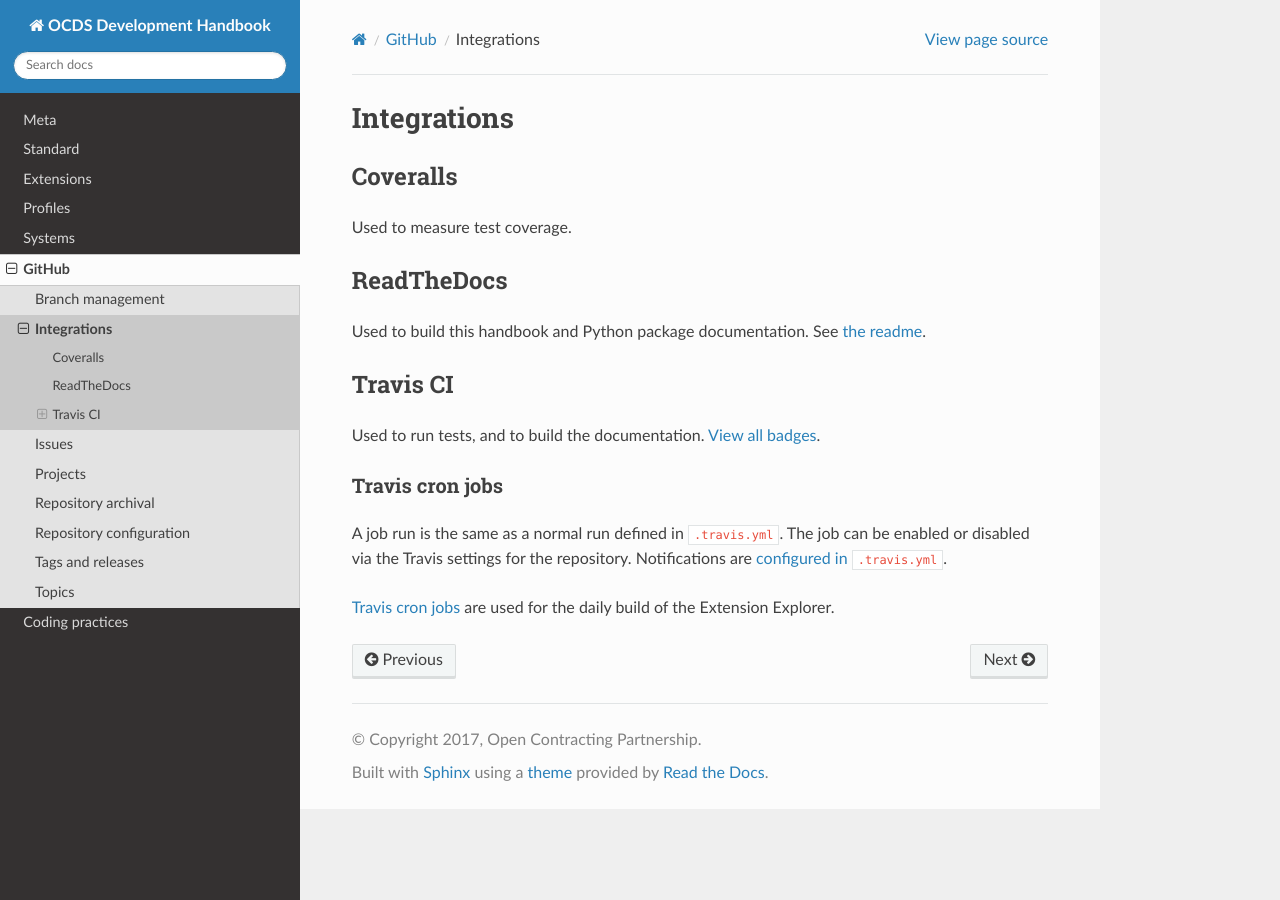
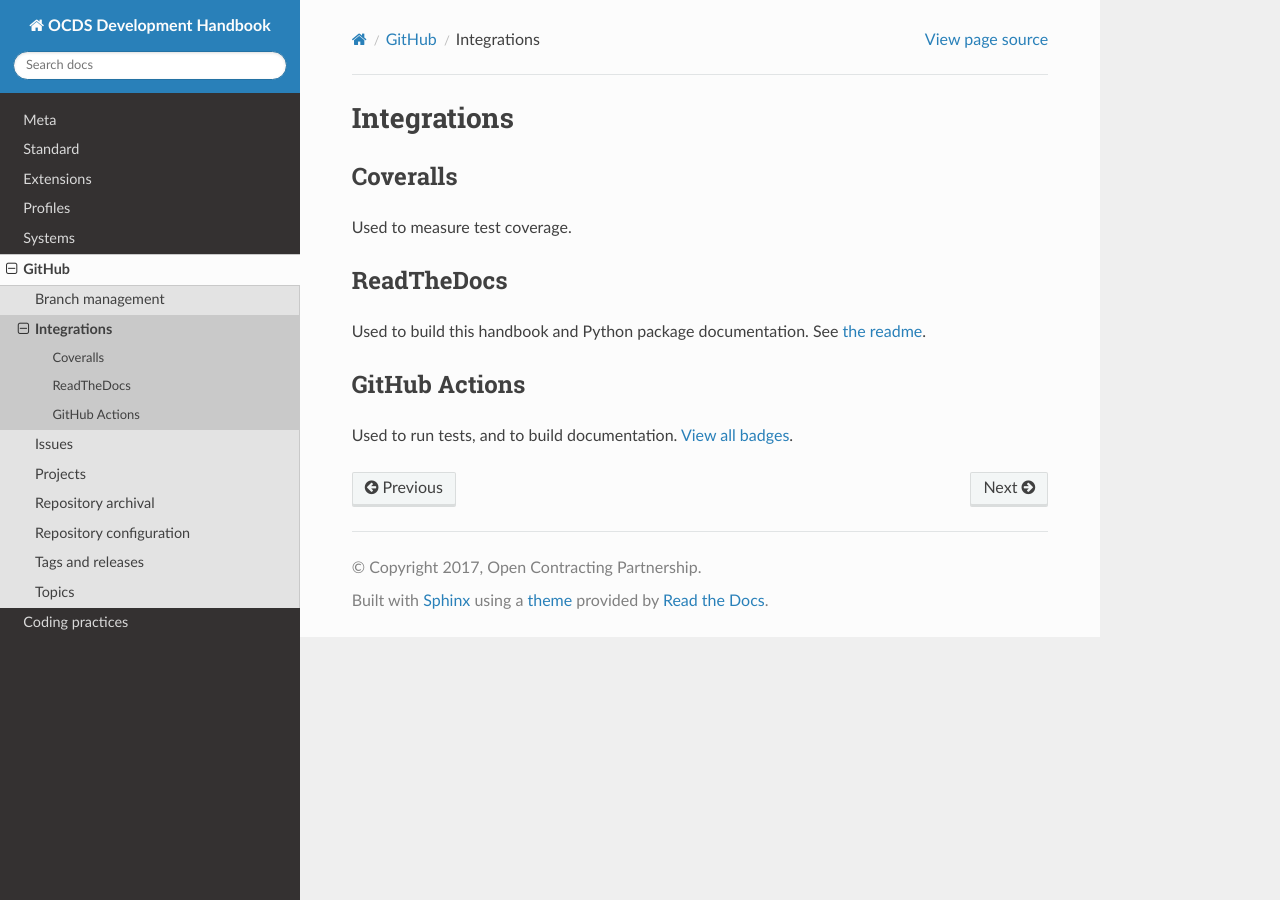
Before and after one commit to open-contracting/standard-development-handbook, a Sphinx documentation site: the page built from docs/github/integrations.md, in a window 1280 px wide. Built offline with Sphinx 7.4.7 and the Read the Docs theme 2.0.0, drawn with Linux system fonts in a browser that asks for light colours.

Commit message:
Update references to Travis

```diff
--- a/docs/github/integrations.md
+++ b/docs/github/integrations.md
@@ -8,12 +8,6 @@ Used to measure test coverage.
 
 Used to build this handbook and Python package documentation. See [the readme](https://github.com/open-contracting/standard-development-handbook/blob/master/README.md).
 
-## Travis CI
+## GitHub Actions
 
-Used to run tests, and to build the documentation. [View all badges](https://github.com/open-contracting/standard-maintenance-scripts/blob/master/badges.md#readme).
-
-### Travis cron jobs
-
-A job run is the same as a normal run defined in `.travis.yml`. The job can be enabled or disabled via the Travis settings for the repository. Notifications are [configured in `.travis.yml`](https://docs.travis-ci.com/user/notifications/#Configuring-email-notifications).
-
-[Travis cron jobs](https://docs.travis-ci.com/user/cron-jobs/) are used for the daily build of the Extension Explorer.
+Used to run tests, and to build documentation. [View all badges](https://github.com/open-contracting/standard-maintenance-scripts/blob/master/badges.md#readme).
```
Also changed, not shown: docs/github/repository_configuration.md (+1 -1 lines).
